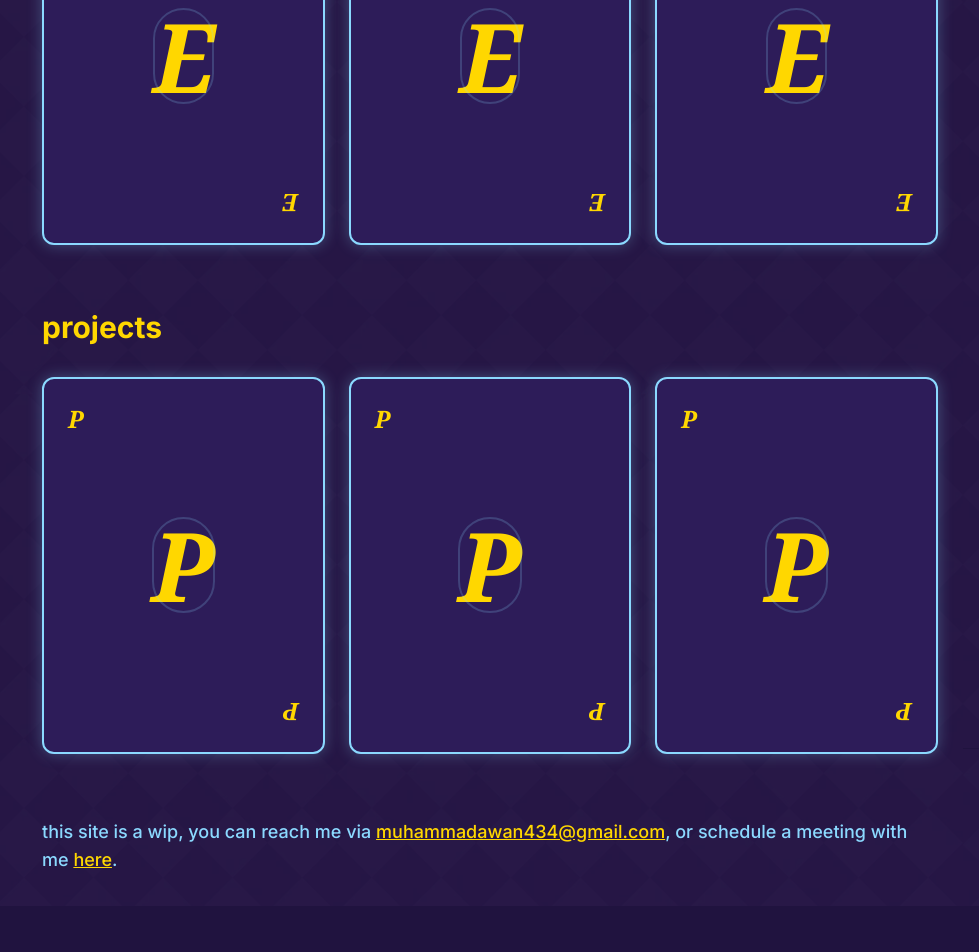
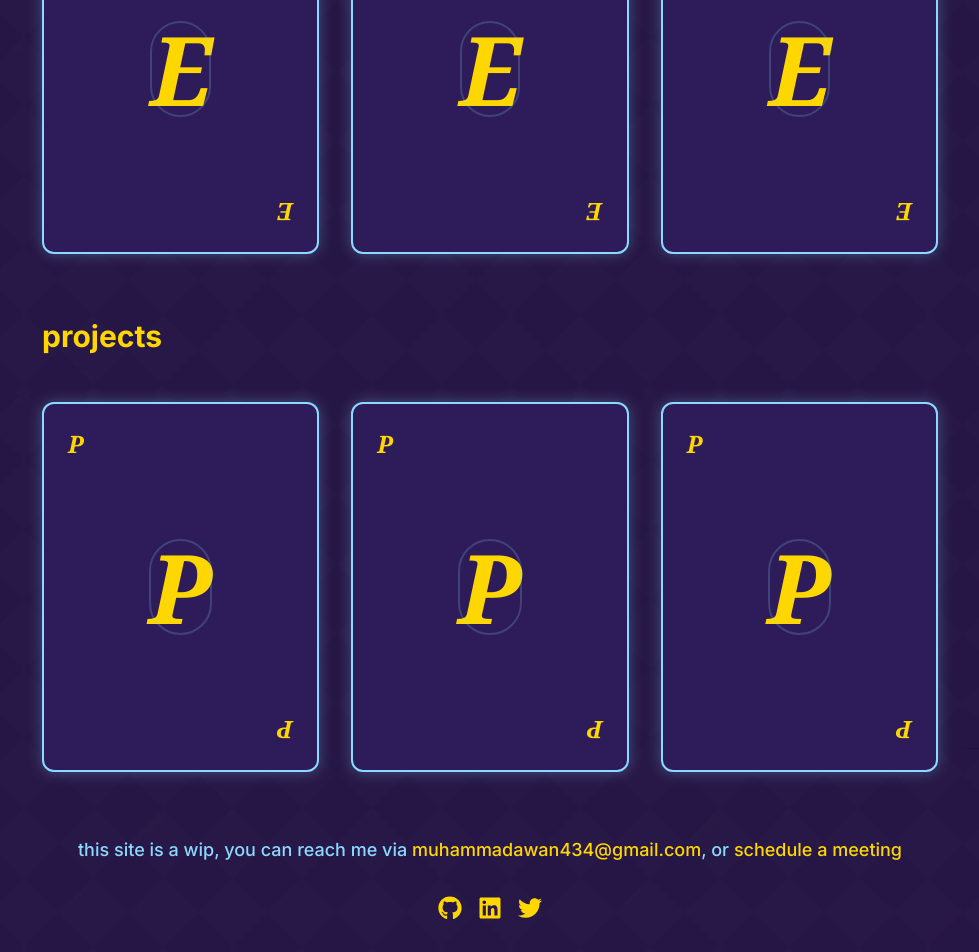
Before and after one commit to muhammad-awan0/portfolio-v2, a Next.js app: page / in a window 1280 px wide. Shown: the part 516-1468 px from the top of the page, without its empty margins (150-1129 px from the left). Before the commit the page ends 1422 px from the top, so only its background shows below. Built offline with nearby package versions, Linux system fonts and the light colour scheme.

Commit message:
Updated icon links

```diff
--- a/app/components/FlippableCard.tsx
+++ b/app/components/FlippableCard.tsx
@@ -4,17 +4,25 @@ import { useState } from 'react';
 
 interface FlippableCardProps {
   title: string;
-  description: string;
+  duration?: string;
   cardType: 'E' | 'P';
 }
 
-export default function FlippableCard({ title, description, cardType }: FlippableCardProps) {
+export default function FlippableCard({ title, duration, cardType }: FlippableCardProps) {
   const [isFlipped, setIsFlipped] = useState(false);
 
   return (
     <div
       className="bg-transparent w-full aspect-[3/4] perspective-1000 cursor-pointer group"
       onClick={() => setIsFlipped(!isFlipped)}
+      onKeyDown={(e) => {
+        if (e.key === 'Enter' || e.key === ' ') {
+          setIsFlipped(!isFlipped);
+        }
+      }}
+      role="button"
+      tabIndex={0}
+      aria-label={`${title} card. Press Enter to flip.`}
     >
       <div className={`relative w-full h-full transition-transform duration-500 transform-style-3d ${isFlipped ? 'rotate-y-180' : ''}`}>
         <div className="absolute w-full h-full backface-hidden">
@@ -31,7 +39,7 @@ export default function FlippableCard({ title, description, cardType }: Flippabl
         </div>
         <div className="absolute w-full h-full backface-hidden rotate-y-180 bg-[#251747] rounded-xl p-6 flex flex-col justify-center items-center text-center shadow-[0_0_15px_rgba(139,217,255,0.3)]">
           <h3 className="text-yellow text-2xl font-bold mb-4 font-serif">{title}</h3>
-          <p className="text-light-blue">{description}</p>
+          {duration && <p className="text-yellow-light">{duration}</p>}
         </div>
       </div>
     </div>
--- a/app/layout.tsx
+++ b/app/layout.tsx
@@ -5,7 +5,7 @@ import "./globals.css";
 const inter = Inter({ subsets: ['latin'], variable: '--font-inter' });
 
 export const metadata: Metadata = {
-  title: "Muhammad Awan - Portfolio",
+  title: "Muhammad Awan",
   description: "Welcome to my portfolio website",
 };
 
--- a/app/page.tsx
+++ b/app/page.tsx
@@ -1,17 +1,18 @@
 import Link from 'next/link';
 import FlippableCard from './components/FlippableCard';
+import { FaGithub, FaLinkedin, FaTwitter } from 'react-icons/fa';
 
-// Define the card data
+// Update the experiences and projects arrays with more details
 const experiences = [
-  { id: 1, title: "Boardy AI", description: "" },
-  { id: 2, title: "UTEX Scientific Instruments Inc", description: "" },
-  { id: 3, title: "Kazimoto Engineering", description: "" },
+  { id: 1, title: "Boardy AI", duration: "2022 - Present" },
+  { id: 2, title: "UTEX Scientific Instruments Inc", duration: "2021 - 2022" },
+  { id: 3, title: "Kazimoto Engineering", duration: "2020 - 2021" },
 ];
 
 const projects = [
-  { id: 1, title: "SyFin", description: "" },
-  { id: 2, title: "moodify", description: "" },
-  { id: 3, title: "Calliope", description: "" },
+  { id: 1, title: "SyFin", description: "A financial management app using AI for personalized insights and recommendations."},
+  { id: 2, title: "moodify", description: "An AI-powered music recommendation system based on user emotions and preferences."},
+  { id: 3, title: "Calliope", description: "An NLP-based writing assistant for creative writers and content creators."},
 ];
 
 export default function Home() {
@@ -19,7 +20,7 @@ export default function Home() {
     <div className="min-h-screen flex justify-center p-8">
       <div className="max-w-4xl w-full space-y-16 mt-32">
         <header>
-          <h1 className="text-4xl mb-2 font-semibold">
+          <h1 className="text-4xl mb-2 font-bold">
             <span className="text-light-blue">hey, i&apos;m </span>
             <span className="text-yellow">muhammad.</span>
           </h1>
@@ -28,33 +29,46 @@ export default function Home() {
           </p>
         </header>
 
-        <section className="mb-16">
-          <h2 className="text-3xl font-bold text-yellow mb-8">experiences</h2>
-          <div className="grid grid-cols-1 md:grid-cols-2 lg:grid-cols-3 gap-6">
+          <section className="mb-24">
+            <h2 className="text-3xl font-bold text-yellow mb-12">experiences</h2>
+            <div className="grid grid-cols-1 md:grid-cols-2 lg:grid-cols-3 gap-8">
               {experiences.map((exp) => (
-              <FlippableCard key={exp.id} title={exp.title} description={exp.description} cardType="E" />
+                <FlippableCard key={exp.id} title={exp.title} duration={exp.duration} cardType="E" />
               ))}
             </div>
           </section>
 
-        <section>
-          <h2 className="text-3xl font-bold text-yellow mb-8">projects</h2>
-          <div className="grid grid-cols-1 md:grid-cols-2 lg:grid-cols-3 gap-6">
+          <section className="mb-24">
+            <h2 className="text-3xl font-bold text-yellow mb-12">projects</h2>
+            <div className="grid grid-cols-1 md:grid-cols-2 lg:grid-cols-3 gap-8">
               {projects.map((proj) => (
-              <FlippableCard key={proj.id} title={proj.title} description={proj.description} cardType="P" />
+                <FlippableCard key={proj.id} title={proj.title} cardType="P" />
               ))}
             </div>
           </section>
 
-        <footer className="text-light-blue mt-16 text-lg font-medium">
-          <p>
+          <footer className="text-light-blue mt-16 text-lg font-medium text-center">
+            <p className="mb-8">
               this site is a wip, you can reach me via{' '}
-            <Link href="mailto:muhammadawan434@gmail.com" className="text-yellow underline">
+              <Link href="mailto:muhammadawan434@gmail.com" className="text-yellow">
                 muhammadawan434@gmail.com
               </Link>
-            , or schedule a meeting with me{' '}
-            <Link href="https://cal.com/muhammad-awan" className="text-yellow underline">here</Link>.
+              , or{' '}
+              <Link href="https://cal.com/muhammad-awan" className="text-yellow">
+                schedule a meeting
+              </Link>{' '}
             </p>
+            <div className="flex justify-center space-x-4 mt-8">
+              <Link href="https://github.com/muhammad-awan0" className="text-yellow hover:text-yellow-light">
+                <FaGithub size={24} />
+              </Link>
+              <Link href="https://www.linkedin.com/in/muhammad-awan0/" className="text-yellow hover:text-yellow-light">
+                <FaLinkedin size={24} />
+              </Link>
+              <Link href="https://x.com/muhammad_awan0" className="text-yellow hover:text-yellow-light">
+                <FaTwitter size={24} />
+              </Link>
+            </div>
           </footer>
         </div>
       </div>
--- a/package.json
+++ b/package.json
@@ -14,6 +14,7 @@
     "next": "14.2.15",
     "react": "^18",
     "react-dom": "^18",
+    "react-icons": "^5.3.0",
     "react-window": "^1.8.10"
   },
   "devDependencies": {
```
Also changed, not shown: 2 other files (tests, documents, lock files or other folders). Lines whose indentation alone changed are shown as unchanged.
